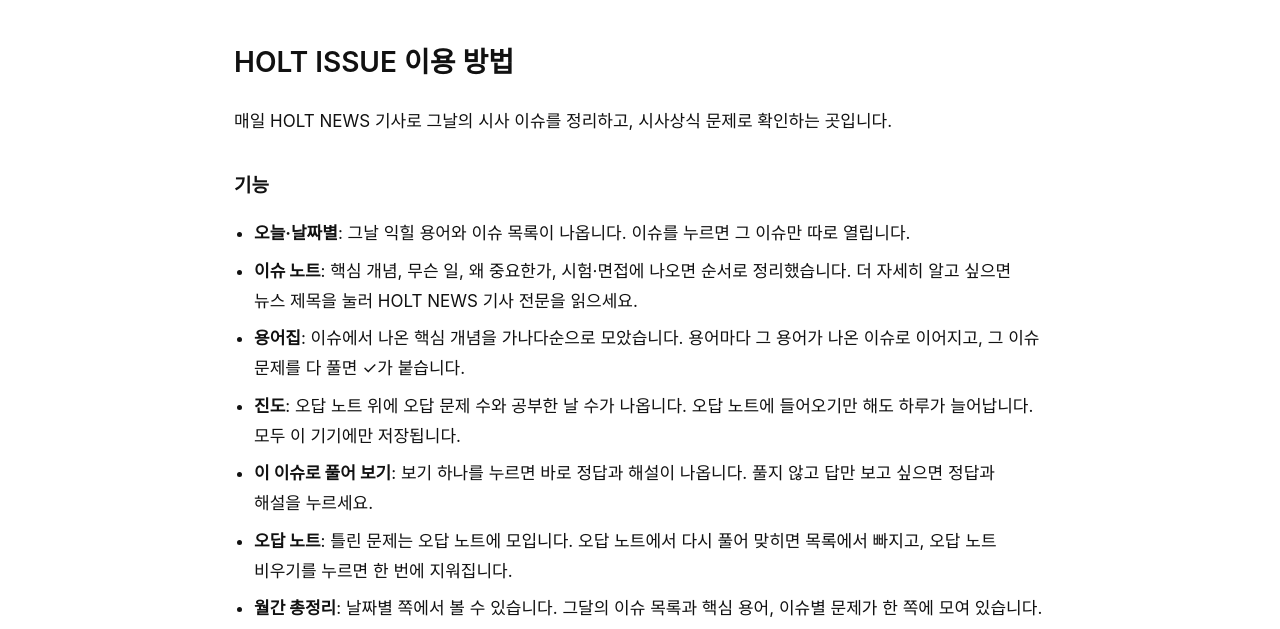
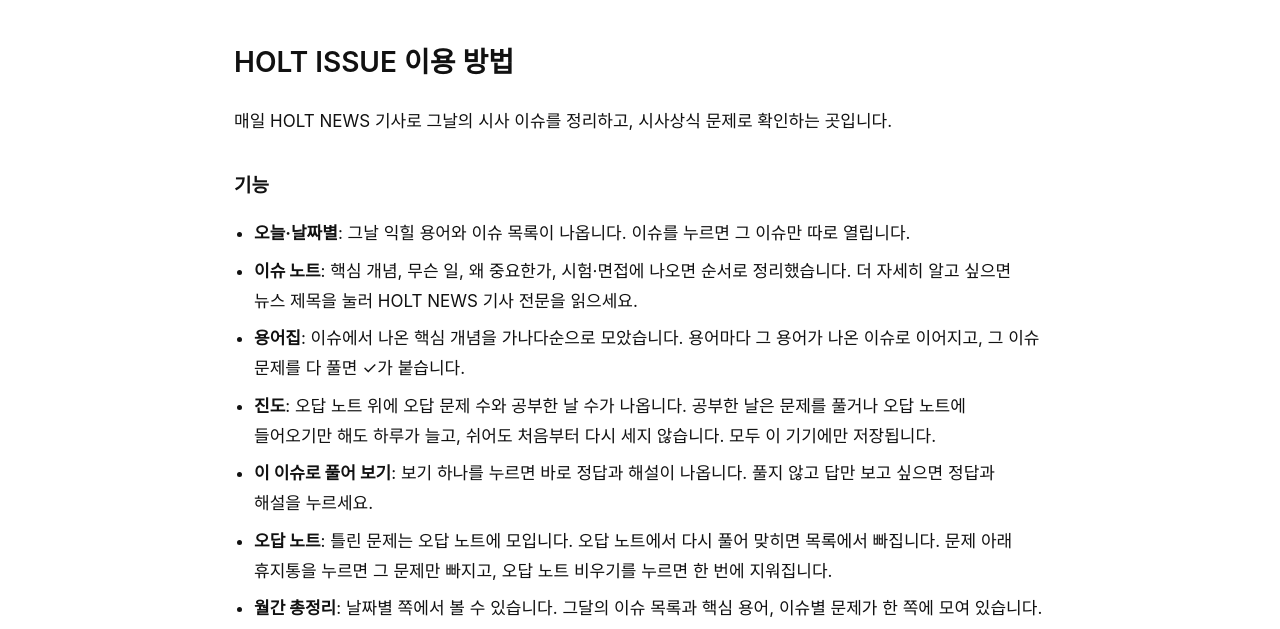
Before and after one commit to rowan-holt/holt-issue, a plain HTML site: page about.html in a window 1280 px wide. Shown: the part 136-765 px from the top of the page. Drawn offline with Linux system fonts and the light colour scheme; a web font is replaced by a local one.

Commit message:
update 2026-11-15

```diff
--- a/about.html
+++ b/about.html
@@ -27,7 +27,7 @@
 <nav class="right" aria-label="다른 HOLT 사이트"><a href="https://holtnews.com/" target="_blank" rel="noopener">HOLT NEWS<span aria-hidden="true"> ↗</span><span class="vh a11y-nw"> (새 창)</span></a><a href="https://english.holtnews.com/" target="_blank" rel="noopener">HOLT ENGLISH<span aria-hidden="true"> ↗</span><span class="vh a11y-nw"> (새 창)</span></a></nav></header>
 <nav class="menu" aria-label="메뉴"><a href="index.html">오늘</a><a href="archive.html">날짜별</a><a href="glossary.html">용어집</a><a href="101.html">수업</a><a class="end" href="notes.html">오답 노트</a></nav>
 <main id="main" tabindex="-1">
-<div class="wrap doc"><h1>HOLT ISSUE 이용 방법</h1><p>매일 HOLT NEWS 기사로 그날의 시사 이슈를 정리하고, 시사상식 문제로 확인하는 곳입니다.</p><h2>기능</h2><ul><li><b>오늘·날짜별</b>: 그날 익힐 용어와 이슈 목록이 나옵니다. 이슈를 누르면 그 이슈만 따로 열립니다.</li><li><b>이슈 노트</b>: 핵심 개념, 무슨 일, 왜 중요한가, 시험·면접에 나오면 순서로 정리했습니다. 더 자세히 알고 싶으면 뉴스 제목을 눌러 HOLT NEWS 기사 전문을 읽으세요.</li><li><b>용어집</b>: 이슈에서 나온 핵심 개념을 가나다순으로 모았습니다. 용어마다 그 용어가 나온 이슈로 이어지고, 그 이슈 문제를 다 풀면 ✓가 붙습니다.</li><li><b>진도</b>: 오답 노트 위에 오답 문제 수와 공부한 날 수가 나옵니다. 오답 노트에 들어오기만 해도 하루가 늘어납니다. 모두 이 기기에만 저장됩니다.</li><li><b>이 이슈로 풀어 보기</b>: 보기 하나를 누르면 바로 정답과 해설이 나옵니다. 풀지 않고 답만 보고 싶으면 정답과 해설을 누르세요.</li><li><b>오답 노트</b>: 틀린 문제는 오답 노트에 모입니다. 오답 노트에서 다시 풀어 맞히면 목록에서 빠지고, 오답 노트 비우기를 누르면 한 번에 지워집니다.</li><li><b>월간 총정리</b>: 날짜별 쪽에서 볼 수 있습니다. 그달의 이슈 목록과 핵심 용어, 이슈별 문제가 한 쪽에 모여 있습니다.</li><li><b>주의</b> 인터넷 사용 기록 중 '쿠키 및 기타 사이트 데이터'를 삭제하면 오답 노트가 사라집니다. 같은 사용자라도 기기끼리 연동은 아직 지원하지 않습니다.</li></ul><p>틀린 내용을 발견했거나 제안하실 내용이 있다면 아래로 연락 주세요.</p><p>인스타그램 <a href="https://www.instagram.com/rowanholt_official/" rel="noopener" target="_blank">@rowanholt_official<span class="vh a11y-nw"> (새 창)</span></a><br>이메일 <a href="mailto:hello@holtnews.com">hello@holtnews.com</a></p></div>
+<div class="wrap doc"><h1>HOLT ISSUE 이용 방법</h1><p>매일 HOLT NEWS 기사로 그날의 시사 이슈를 정리하고, 시사상식 문제로 확인하는 곳입니다.</p><h2>기능</h2><ul><li><b>오늘·날짜별</b>: 그날 익힐 용어와 이슈 목록이 나옵니다. 이슈를 누르면 그 이슈만 따로 열립니다.</li><li><b>이슈 노트</b>: 핵심 개념, 무슨 일, 왜 중요한가, 시험·면접에 나오면 순서로 정리했습니다. 더 자세히 알고 싶으면 뉴스 제목을 눌러 HOLT NEWS 기사 전문을 읽으세요.</li><li><b>용어집</b>: 이슈에서 나온 핵심 개념을 가나다순으로 모았습니다. 용어마다 그 용어가 나온 이슈로 이어지고, 그 이슈 문제를 다 풀면 ✓가 붙습니다.</li><li><b>진도</b>: 오답 노트 위에 오답 문제 수와 공부한 날 수가 나옵니다. 공부한 날은 문제를 풀거나 오답 노트에 들어오기만 해도 하루가 늘고, 쉬어도 처음부터 다시 세지 않습니다. 모두 이 기기에만 저장됩니다.</li><li><b>이 이슈로 풀어 보기</b>: 보기 하나를 누르면 바로 정답과 해설이 나옵니다. 풀지 않고 답만 보고 싶으면 정답과 해설을 누르세요.</li><li><b>오답 노트</b>: 틀린 문제는 오답 노트에 모입니다. 오답 노트에서 다시 풀어 맞히면 목록에서 빠집니다. 문제 아래 휴지통을 누르면 그 문제만 빠지고, 오답 노트 비우기를 누르면 한 번에 지워집니다.</li><li><b>월간 총정리</b>: 날짜별 쪽에서 볼 수 있습니다. 그달의 이슈 목록과 핵심 용어, 이슈별 문제가 한 쪽에 모여 있습니다.</li><li><b>주의</b> 인터넷 사용 기록 중 '쿠키 및 기타 사이트 데이터'를 삭제하면 오답 노트가 사라집니다. 같은 사용자라도 기기끼리 연동은 아직 지원하지 않습니다.</li></ul><p>틀린 내용을 발견했거나 제안하실 내용이 있다면 아래로 연락 주세요.</p><p>인스타그램 <a href="https://www.instagram.com/rowanholt_official/" rel="noopener" target="_blank">@rowanholt_official<span class="vh a11y-nw"> (새 창)</span></a><br>이메일 <a href="mailto:hello@holtnews.com">hello@holtnews.com</a></p></div>
 </main>
 <footer class="site"><div class="logo-s brand"><a href="https://holtnews.com/" target="_blank" rel="noopener">HOLT NEWS<span class="vh a11y-nw"> (새 창)</span></a><i aria-hidden="true">|</i><a class="sib" href="https://english.holtnews.com/" target="_blank" rel="noopener">ENGLISH<span class="vh a11y-nw"> (새 창)</span></a><i aria-hidden="true">|</i><a class="sib cur" href="index.html" aria-current="page">ISSUE</a></div>
 <div><nav aria-label="사이트 정보"><a href="about.html">이용 방법</a><span>|</span><a href="privacy.html">개인정보처리방침</a></nav>
```
